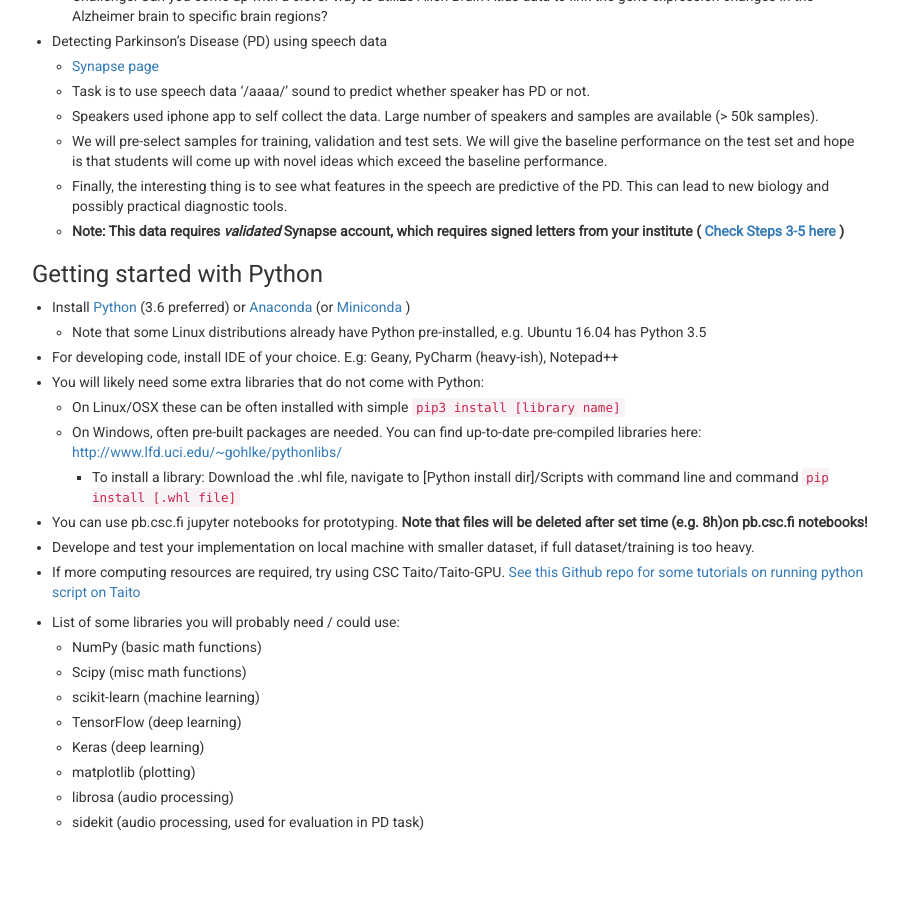
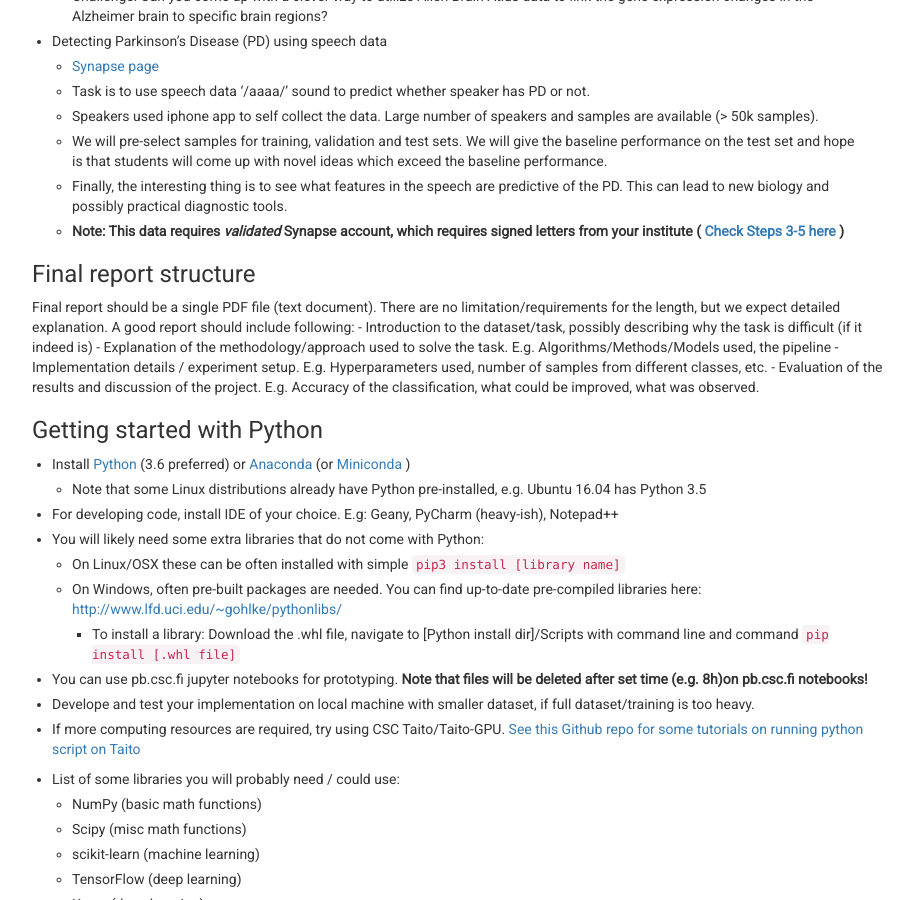
Before and after one commit to abrahamwoubie/Summer_School_RL, a Jekyll site: the page built from tasks.md, in a window 1280 px wide and 900 px high, scrolled down 1133 px. Shown: the whole window, without its empty margins (173-1086 px from the left). Built offline with Jekyll 4.4.1, drawn with Linux system fonts in a browser that asks for light colours; nearby versions of some CDN libraries.

Commit message:
Added info about final report

```diff
--- a/tasks.md
+++ b/tasks.md
@@ -53,6 +53,16 @@ Projects can be one of the following (one per person):
     - Finally, the interesting thing is to see what features in the speech are predictive of the PD. This can lead to new biology and possibly practical diagnostic tools.
     - **Note: This data requires *validated* Synapse account, which requires signed letters from your institute ( [Check Steps 3-5  here](https://www.synapse.org/#!Synapse:syn4993293/wiki/247860) )**
 
+### Final report structure
+
+Final report should be a single PDF file (text document). There are no limitation/requirements for the length, but we expect detailed explanation.
+A good report should include following:
+    - Introduction to the dataset/task, possibly describing why the task is difficult (if it indeed is)
+    - Explanation of the methodology/approach used to solve the task. E.g. Algorithms/Methods/Models used, the pipeline
+    - Implementation details / experiment setup. E.g. Hyperparameters used, number of samples from different classes, etc.
+    - Evaluation of the results and discussion of the project. E.g. Accuracy of the classification, what could be improved, what was observed.
+
+
 ### Getting started with Python
 
 - Install [Python](https://www.python.org/) (3.6 preferred) or [Anaconda](https://www.continuum.io/) (or [Miniconda](https://conda.io/miniconda.html) )
```
